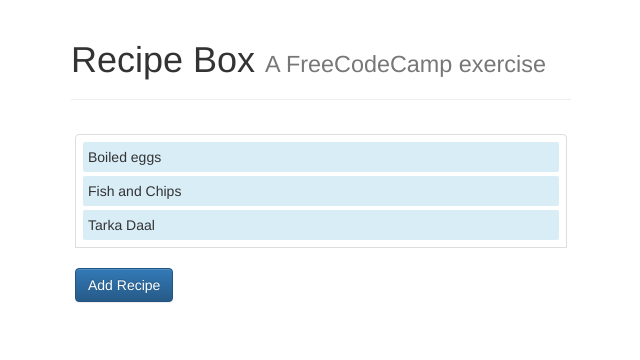
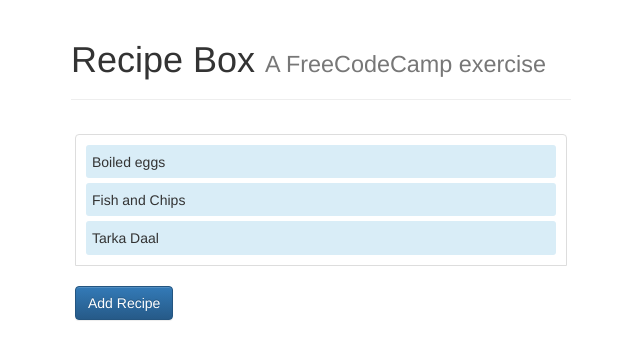
Before and after one commit to jw120/fcc-recipe-box, a React (Create React App) app: page / in a window 1280 px wide. Shown: the top 360 px of the page, without its empty margins (319-959 px from the left). Built offline with nearby package versions, Linux system fonts and the light colour scheme.

Commit message:
Added rendering of ingredients

```diff
--- /dev/null
+++ b/src/components/Ingredient.css
@@ -0,0 +1,8 @@
+.Ingredient {
+  margin: 5px;
+  border-radius: 3px;
+  color: black;
+  height: 25pt;
+  padding-top: 7px;
+  padding-left: 6px;
+}
--- /dev/null
+++ b/src/components/Ingredient.js
@@ -0,0 +1,21 @@
+/** @flow
+ *
+ *  Component to render an ingredient
+ */
+
+import React from 'react'
+import './Ingredient.css'
+
+type IngredientProps = {
+  ingredient: string
+}
+
+function Ingredient({ ingredient }: IngredientProps): React.Element<*> {
+  return (
+    <div className={'Ingredient bg-info'}>
+      { ingredient }
+    </div>
+  )
+}
+
+export default Ingredient
--- /dev/null
+++ b/src/components/IngredientList.css
@@ -0,0 +1,3 @@
+.Ingredient-List {
+  margin: 0px 10px 0px 10px;
+}
--- /dev/null
+++ b/src/components/IngredientList.js
@@ -0,0 +1,25 @@
+/** @flow
+ *
+ *  Component to render a list of ingredient
+ */
+
+import React from 'react'
+
+import Ingredient from './Ingredient'
+import './IngredientList.css'
+
+type IngredientProps = {
+  ingredients: string[]
+}
+
+function IngredientList({ ingredients }: IngredientProps): React.Element<*> {
+  return (
+    <div className={'Ingredient-List'}>
+      { ingredients.map((ingredient, i) =>
+          <Ingredient ingredient={ingredient} key={i}/>)
+      }
+    </div>
+  )
+}
+
+export default IngredientList
--- a/src/components/Recipe.css
+++ b/src/components/Recipe.css
@@ -1,5 +1,18 @@
 .Recipe {
-  padding: 5px;
-  margin: 2px;
-  border-radius: 2px;
+  margin: 5px;
 }
+
+.Recipe-Name {
+  height: 25pt;
+  padding-top: 7px;
+  padding-left: 6px;
+  border-radius: 3px;
+}
+
+.Recipe .btn-toolbar {
+  margin-left: 10px;
+}
+
+.Recipe .btn {
+  width: 100px;
+}
--- a/src/components/Recipe.js
+++ b/src/components/Recipe.js
@@ -4,19 +4,36 @@
  */
 
 import React from 'react'
+import { Button, ButtonToolbar } from 'react-bootstrap'
+
+import IngredientList from './IngredientList'
 import './Recipe.css'
 
 type RecipeProps = {
   recipe: string,
+  ingredients: string[],
   isSelected: boolean,
   onSelect: () => void
 }
 
-function Recipe({ recipe, isSelected, onSelect }: RecipeProps): React.Element<*> {
+function Recipe({ recipe, ingredients, isSelected, onSelect }: RecipeProps): React.Element<*> {
   let colourClass = isSelected ? 'bg-primary' : 'bg-info' // Colour using Bootstrap theme colours
   return (
-    <div className={'Recipe bg ' + colourClass} onClick={() => onSelect(recipe)}>
-      { recipe }
+    <div className='Recipe'>
+      <div className={'Recipe-Name ' + colourClass} onClick={() => onSelect(recipe)}>
+        { recipe }
+      </div>
+      { isSelected && <IngredientList ingredients={ingredients} />}
+      { isSelected &&
+          <ButtonToolbar>
+            <Button bsSize="small">
+              Edit Recipe
+            </Button>
+            <Button bsSize="small" bsStyle="danger">
+              Delete Recipe
+            </Button>
+          </ButtonToolbar>
+      }
     </div>
   )
 }
--- a/src/components/RecipeList.css
+++ b/src/components/RecipeList.css
@@ -4,9 +4,6 @@
 
 .RecipeList-Frame {
   padding: 5px;
-  display: flex;
-  flex-direction: column;
-  justify-content: flex-start;
   margin-top: 10px;
   margin-bottom: 20px;
 
--- a/src/components/RecipeList.js
+++ b/src/components/RecipeList.js
@@ -13,12 +13,18 @@ import type { State } from '../reducers'
 import './RecipeList.css'
 
 function RecipeList(props: State & WrappedActionProps): React.Element<*> {
-  let keys: string[] = Array.from(props.recipes.keys())
+  let kvs: Array<[string, Array<string>]> = Array.from(props.recipes.entries())
   return (
     <div className='RecipeList'>
       <div className='RecipeList-Frame'>
-        { keys.map((r: string, i: number) =>
-            <Recipe recipe={r} key={i} isSelected={props.selection === r} onSelect={() => props.selectRecipe(r)} />)
+        { kvs.map((kv, i) =>
+            <Recipe
+              recipe={kv[0]}
+              ingredients={kv[1]}
+              key={kv[0]}
+              isSelected={props.selection === kv[0]}
+              onSelect={() => props.selectRecipe(kv[0])}
+            />)
         }
       </div>
       <Button onClick={() => props.setModal('Edit_Recipe_Modal', true)} bsStyle='primary'>
```
Also changed, not shown: 1 other file (tests, documents, lock files or other folders).
